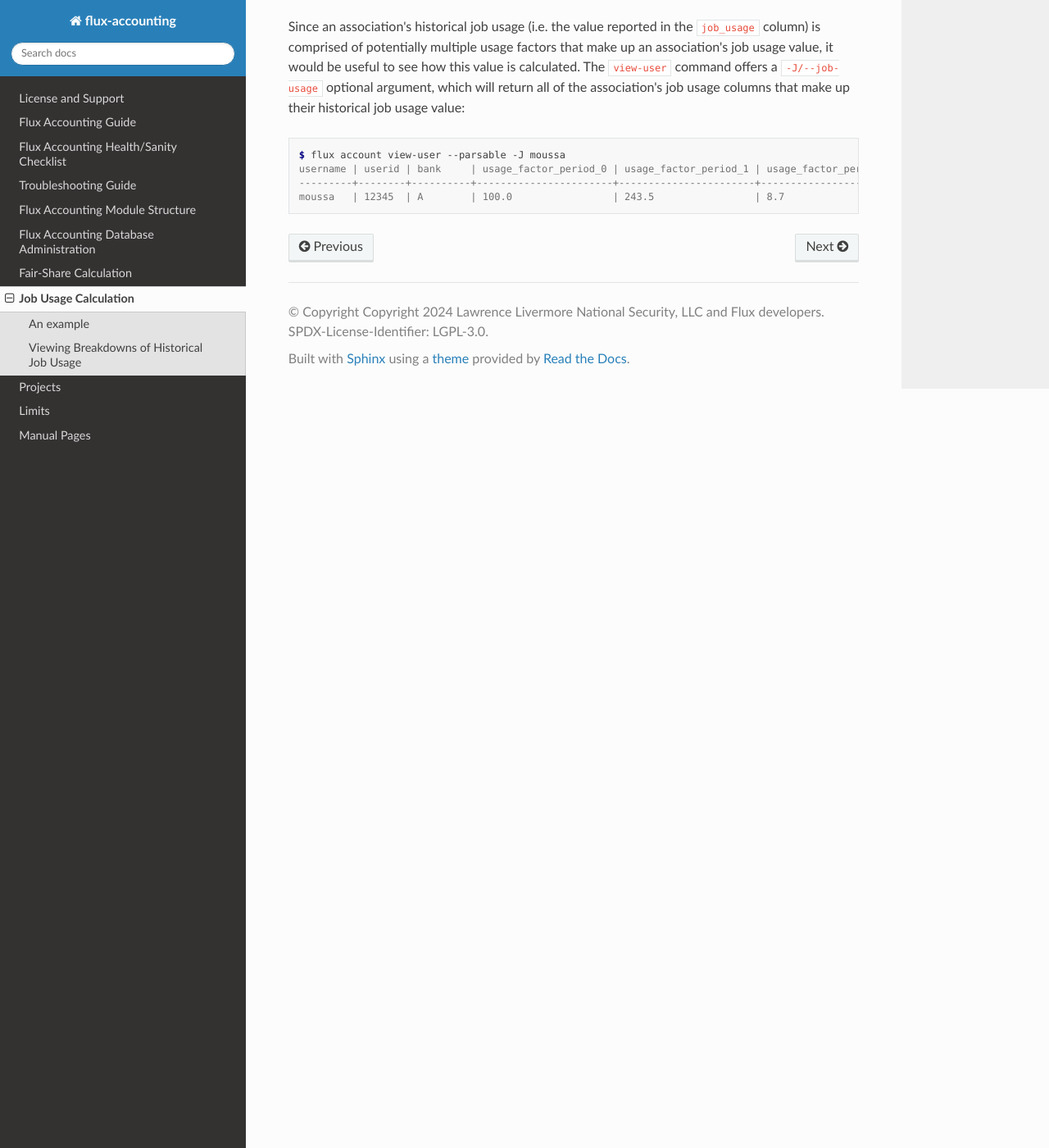
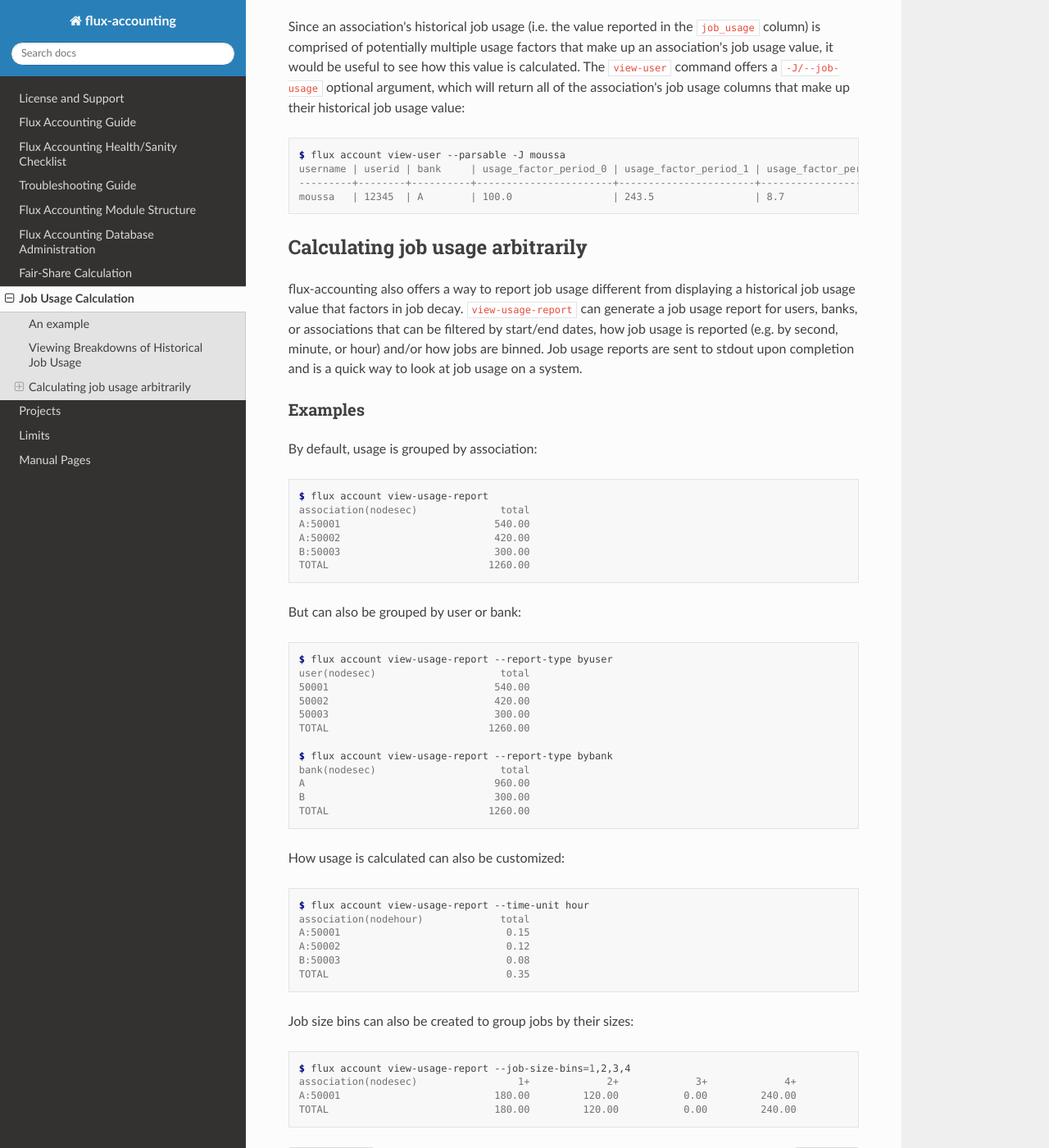
Before and after one commit to flux-framework/flux-accounting, a Sphinx documentation site: the page built from doc/components/job-usage-calculation.rst, in a window 1280 px wide and 1400 px high, scrolled down 1760 px. Shown: the whole window at 82% size. Built offline with Sphinx 7.4.7 and the Read the Docs theme 3.1.0, drawn with Linux system fonts in a browser that asks for light colours; pages that are not in the unit, such as notebooks, are missing from menus.

Commit message:
doc: add section on view-usage-report
Problem: There is no documentation or example(s) on what the
view-usage-report command does or how it can be used to look at job
usage.

Add some documentation with some examples.

```diff
--- a/doc/components/job-usage-calculation.rst
+++ b/doc/components/job-usage-calculation.rst
@@ -101,3 +101,65 @@ that make up their historical job usage value:
     username | userid | bank     | usage_factor_period_0 | usage_factor_period_1 | usage_factor_period_2 | usage_factor_period_3
     ---------+--------+----------+-----------------------+-----------------------+-----------------------+----------------------
     moussa   | 12345  | A        | 100.0                 | 243.5                 | 8.7                   | 0.0
+
+
+Calculating job usage arbitrarily
+=================================
+
+flux-accounting also offers a way to report job usage different from displaying
+a historical job usage value that factors in job decay. ``view-usage-report``
+can generate a job usage report for users, banks, or associations that can be
+filtered by start/end dates, how job usage is reported (e.g. by second,
+minute, or hour) and/or how jobs are binned. Job usage reports are sent to
+stdout upon completion and is a quick way to look at job usage on a system.
+
+Examples
+----------
+
+By default, usage is grouped by association:
+
+.. code-block:: console
+
+    $ flux account view-usage-report
+    association(nodesec)              total
+    A:50001                          540.00
+    A:50002                          420.00
+    B:50003                          300.00
+    TOTAL                           1260.00
+
+But can also be grouped by user or bank:
+
+.. code-block:: console
+
+    $ flux account view-usage-report --report-type byuser
+    user(nodesec)                     total
+    50001                            540.00
+    50002                            420.00
+    50003                            300.00
+    TOTAL                           1260.00
+
+    $ flux account view-usage-report --report-type bybank
+    bank(nodesec)                     total
+    A                                960.00
+    B                                300.00
+    TOTAL                           1260.00
+
+How usage is calculated can also be customized:
+
+.. code-block:: console
+
+    $ flux account view-usage-report --time-unit hour
+    association(nodehour)             total
+    A:50001                            0.15
+    A:50002                            0.12
+    B:50003                            0.08
+    TOTAL                              0.35
+
+Job size bins can also be created to group jobs by their sizes:
+
+.. code-block:: console
+
+    $ flux account view-usage-report --job-size-bins=1,2,3,4
+    association(nodesec)                 1+             2+             3+             4+
+    A:50001                          180.00         120.00           0.00         240.00
+    TOTAL                            180.00         120.00           0.00         240.00
```
